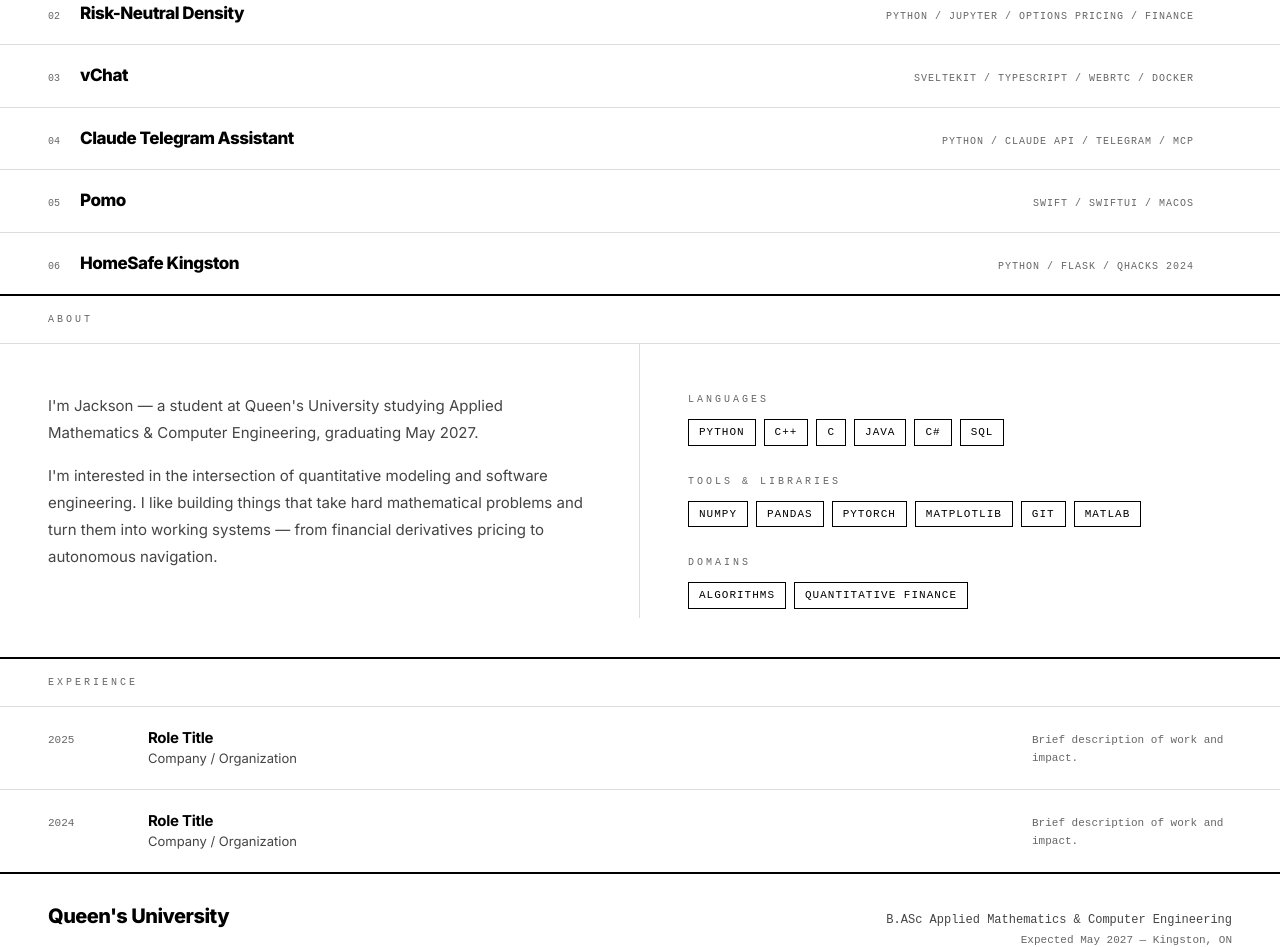
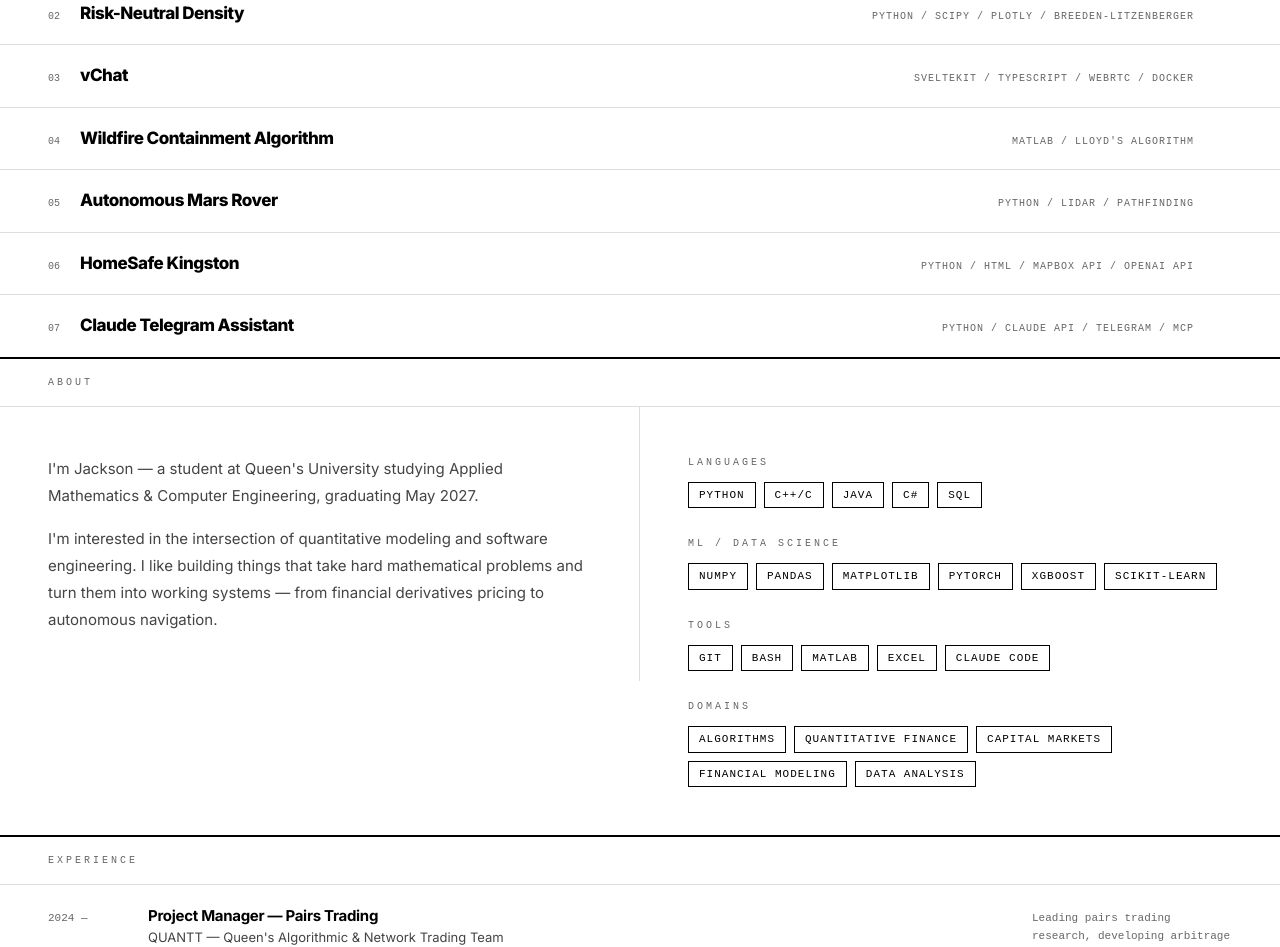
Before and after one commit to jcmcode/jack-portfolio, a Next.js app: page / in a window 1280 px wide. Shown: the part 700-1647 px from the top of the page. Built offline with nearby package versions, Linux system fonts and the light colour scheme.

Commit message:
feat: accurate experience from resume, real project stats, updated skills

```diff
--- a/src/data/experience.ts
+++ b/src/data/experience.ts
@@ -5,19 +5,40 @@ export interface Experience {
   description: string;
 }
 
-// These are intentional visible placeholders. Jackson will replace them
-// with real data from his resume. Do not try to source real data — commit as-is.
 export const experiences: Experience[] = [
   {
+    year: "2024 —",
+    role: "Project Manager — Pairs Trading",
+    company: "QUANTT — Queen's Algorithmic & Network Trading Team",
+    description:
+      "Leading pairs trading research, developing arbitrage algorithms using unsupervised clustering across 142 tickers.",
+  },
+  {
     year: "2025",
-    role: "Role Title",
-    company: "Company / Organization",
-    description: "Brief description of work and impact.",
+    role: "Data Transfer Assistant",
+    company: "Community Living Owen Sound and District",
+    description:
+      "Data migration and systems transfer work.",
   },
   {
     year: "2024",
-    role: "Role Title",
-    company: "Company / Organization",
-    description: "Brief description of work and impact.",
+    role: "Competitor",
+    company: "Rotman x Smith Market Simulation",
+    description:
+      "Placed 5th in liabilities trading and algorithmic trading competitions.",
+  },
+  {
+    year: "2023 — 24",
+    role: "Member",
+    company: "ESSDEV",
+    description:
+      "Designed and trained an ML snowboard coach using pressure sensor and motion data for trick feedback.",
+  },
+  {
+    year: "2021 — 23",
+    role: "Landscape Labourer",
+    company: "Hutten & Co. Land and Shore",
+    description:
+      "Landscaping and property maintenance.",
   },
 ];
--- a/src/data/projects.ts
+++ b/src/data/projects.ts
@@ -22,156 +22,180 @@ export const projects: Project[] = [
     slug: "pairs-trading",
     title: "QUANTT Pairs Trading",
     description:
-      "Quantitative trading framework that discovers and trades equity pairs through unsupervised clustering across 142 tickers and 5 sectors.",
+      "Arbitrage algorithm using unsupervised clustering to identify and trade correlated securities across 5 sectors.",
     tags: ["Python", "Scikit-learn", "Pandas", "Quantitative Finance"],
     status: "Complete",
     timeline: "2024 — 2025",
-    role: "QUANTT Research Group",
+    role: "Project Manager — QUANTT",
     githubUrl: "https://github.com/jcmcode/QUANTT-PairsTrading",
     stats: [
-      { value: "64%", label: "Profitability" },
+      { value: "64%", label: "Top-50 Profitability" },
       { value: "142", label: "Tickers Analyzed" },
-      { value: "5x", label: "vs Random Selection" },
+      { value: "940", label: "Significant Pairs" },
     ],
     sections: {
       overview:
-        "A quantitative trading research framework that discovers and trades equity pairs through unsupervised clustering. Instead of traditional cointegration, it identifies assets that repeatedly cluster together based on real-time feature similarity, then validates and backtests these persistent pairs across 142 tickers in 5 sectors.",
+        "Developed an arbitrage algorithm to trade pairs and an unsupervised clustering pipeline to identify correlated securities. Built as Project Manager for QUANTT — Queen's University Algorithmic and Network Trading Team.",
       approach:
-        "Used OPTICS, KMeans, and DBSCAN clustering to identify pairs based on feature similarity rather than price correlation. Validated pairs through a 5-test scored methodology with permutation testing. Applied Kalman-filtered hedge ratios for dynamic position sizing with 10bps transaction cost modeling.",
+        "Used OPTICS, KMeans, and DBSCAN clustering to identify pairs based on feature similarity rather than traditional cointegration. Validated pairs through a 5-test scored methodology with permutation testing. Applied Kalman-filtered hedge ratios for dynamic position sizing with 10bps transaction cost modeling.",
       results:
-        "Achieved 5x improvement over random pair selection (4.0% vs 0.8% pass rate). Identified 3,643 pairs exceeding 8% noise-adjusted frequency threshold. 64% profitability on top 50 pairs. 940 statistically significant pairs confirmed via permutation testing.",
+        "5x improvement over random pair selection (4.0% vs 0.8% pass rate). 3,643 pairs exceeded 8% noise-adjusted frequency threshold. 64% profitability on top 50 pairs out-of-sample. 940 statistically significant pairs confirmed via permutation testing across 142 tickers in 5 sectors.",
       learnings:
-        "Developed deep understanding of unsupervised learning applied to financial data. Learned the importance of rigorous statistical validation — permutation testing revealed that many seemingly profitable pairs were indistinguishable from noise without proper controls.",
+        "Rigorous statistical validation is essential — permutation testing revealed that many seemingly profitable pairs were indistinguishable from noise without proper controls. Managing a research team taught me to balance ambition with methodological discipline.",
     },
   },
   {
     slug: "risk-neutral-density",
     title: "Risk-Neutral Density",
     description:
-      "Implements Breeden-Litzenberger (1978) to extract market-implied probability distributions from SPY options data.",
-    tags: ["Python", "Jupyter", "Options Pricing", "Finance"],
-    status: "Complete",
-    timeline: "2025",
+      "Breeden-Litzenberger extraction to reconstruct market-implied probability distributions from option chains.",
+    tags: ["Python", "SciPy", "Plotly", "Breeden-Litzenberger"],
+    status: "In Progress",
+    timeline: "2025 — Present",
     role: "Solo Developer",
     githubUrl: "https://github.com/jcmcode/risk-neutral-density",
     stats: [
-      { value: "19", label: "Figures Generated" },
-      { value: "SPY", label: "Options Data" },
-      { value: "B-L", label: "Core Method" },
+      { value: "2-10x", label: "Tail Risk vs Lognormal" },
+      { value: "SPY", label: "Options Chain" },
+      { value: "B-L '78", label: "Core Method" },
     ],
     sections: {
       overview:
-        "Implements the Breeden-Litzenberger (1978) method to extract market-implied probability distributions from live SPY options data. Demonstrates how option prices encode forward-looking market expectations about asset price movements and tail risks.",
+        "Implementing Breeden-Litzenberger extraction to reconstruct market-implied probability distributions from option chains to analyze tail risk, skew, and directional bias relative to lognormal benchmarks.",
       approach:
-        "Live SPY options data acquisition and processing. Volatility smile extraction via Black-Scholes inversion using Brent's algorithm. Risk-neutral density recovery using butterfly spread approximation with cubic spline interpolation.",
+        "Live SPY options data acquisition. Volatility smile extraction via Black-Scholes inversion using Brent's algorithm. Risk-neutral density recovery using the second partial derivative of call prices with respect to strike (butterfly spread approximation) and cubic spline interpolation.",
       results:
-        "Generated 19 publication-quality figures showing market-implied distributions. Key empirical finding: the market assigns 2-10x more probability to large declines (10-20%) versus lognormal predictions, reflecting persistent post-1987 crash hedging demand.",
+        "Extracted risk-neutral densities showing the market assigns 2-10x more probability to large declines (10-20%) versus lognormal predictions — quantifying the persistent crash premium embedded in option prices since 1987.",
       learnings:
-        "Deepened understanding of how option markets price tail risk. The gap between risk-neutral and real-world distributions reveals the price of fear embedded in option markets.",
+        "The gap between risk-neutral and real-world distributions is where the money is. Understanding this spread is fundamental to derivatives pricing and tail risk hedging.",
     },
   },
   {
     slug: "vchat",
     title: "vChat",
     description:
-      "Self-hosted P2P encrypted video chat with zero accounts, tracking, or media servers. Supports 2-6 participants.",
+      "Self-hosted P2P encrypted video chat — zero accounts, zero tracking, zero media servers.",
     tags: ["SvelteKit", "TypeScript", "WebRTC", "Docker"],
     status: "Complete",
     timeline: "2025",
     role: "Solo Developer",
     githubUrl: "https://github.com/jcmcode/vchat",
     stats: [
-      { value: "P2P", label: "Architecture" },
-      { value: "E2E", label: "Encryption" },
-      { value: "6", label: "Max Participants" },
+      { value: "P2P", label: "No Central Server" },
+      { value: "E2EE", label: "DTLS-SRTP" },
+      { value: "2-6", label: "Participants" },
     ],
     sections: {
       overview:
-        "A self-hosted peer-to-peer encrypted video chat application with zero accounts, tracking, or media servers. Built for privacy — all media streams are encrypted end-to-end via WebRTC DTLS-SRTP with no data touching a central server.",
+        "A self-hosted peer-to-peer encrypted video chat application. Zero accounts, zero tracking, zero media servers. All media encrypted end-to-end via WebRTC DTLS-SRTP.",
       approach:
-        "SvelteKit frontend with TypeScript, Node.js WebSocket signaling server for peer discovery only. Docker + Caddy reverse proxy + Coturn TURN server for NAT traversal. Full mesh topology for up to 6 participants.",
+        "SvelteKit frontend with TypeScript. Node.js WebSocket signaling server for peer discovery only. Docker + Caddy reverse proxy + Coturn TURN server for NAT traversal. Full mesh topology.",
       results:
-        "Feature-complete video chat with screen sharing, file transfer, text chat, reactions, room passwords, and group admission control. Fully self-hostable with Docker Compose.",
+        "Feature-complete: video/audio calls, screen sharing, file transfer, text chat, reactions, room passwords, group admission control. Fully self-hostable via Docker Compose.",
       learnings:
-        "Learned the complexity of WebRTC — NAT traversal, STUN/TURN relay fallbacks, and the tradeoffs of mesh vs SFU topology. Building for privacy-first means rethinking assumptions about what needs to be centralized.",
+        "WebRTC is deceptively complex — NAT traversal, STUN/TURN fallbacks, and mesh vs SFU tradeoffs. Privacy-first architecture forces you to rethink what actually needs to be centralized.",
+    },
+  },
+  {
+    slug: "wildfire-containment",
+    title: "Wildfire Containment Algorithm",
+    description:
+      "UAV coordination algorithm using Lloyd's Algorithm to optimize wildfire containment coverage.",
+    tags: ["MATLAB", "Lloyd's Algorithm"],
+    status: "Complete",
+    timeline: "2024",
+    role: "Solo Developer",
+    stats: [
+      { value: "Lloyd's", label: "Core Algorithm" },
+      { value: "UAV", label: "Multi-Agent" },
+      { value: "MATLAB", label: "Implementation" },
+    ],
+    sections: {
+      overview:
+        "Developed a UAV coordination algorithm utilizing Lloyd's Algorithm to optimize wildfire containment coverage and effectively shrink wildfire radius.",
+      approach:
+        "Lloyd's algorithm iteratively computes Voronoi regions and repositions UAVs to the centroid of their coverage area, converging on an optimal spatial distribution around the fire perimeter.",
+      results:
+        "Algorithm converges on optimal containment positioning that adapts as the fire perimeter changes, effectively shrinking the wildfire radius through coordinated UAV coverage.",
+      learnings:
+        "Computational geometry applied to real-world optimization problems. Voronoi-based methods provide elegant solutions to multi-agent coordination.",
+    },
+  },
+  {
+    slug: "mars-rover",
+    title: "Autonomous Mars Rover",
+    description:
+      "Autonomous navigation algorithm using LiDAR sensor data to detect and avoid obstacles en route to a destination.",
+    tags: ["Python", "LiDAR", "Pathfinding"],
+    status: "Complete",
+    timeline: "2024",
+    role: "Solo Developer",
+    stats: [
+      { value: "LiDAR", label: "Obstacle Detection" },
+      { value: "Auto", label: "Navigation" },
+      { value: "Python", label: "Implementation" },
+    ],
+    sections: {
+      overview:
+        "Built an autonomous navigation algorithm for a Mars rover to navigate to a specified destination around multiple obstructions utilizing LiDAR sensor data to detect and avoid obstacles.",
+      approach:
+        "LiDAR point cloud processing to build a real-time obstacle map. Pathfinding with obstacle avoidance heuristics. Continuous replanning as new sensor data arrives.",
+      results:
+        "Rover successfully navigates to specified destinations while autonomously avoiding multiple obstructions detected via LiDAR.",
+      learnings:
+        "Autonomous decision-making under uncertainty. Real-time sensor data is noisy — robust filtering and conservative safety margins are essential.",
+    },
+  },
+  {
+    slug: "homesafe",
+    title: "HomeSafe Kingston",
+    description:
+      "AI-based safety-first route optimizer using crime and environmental data. QHacks 2024 — 6th Place.",
+    tags: ["Python", "HTML", "MapBox API", "OpenAI API"],
+    status: "QHacks 2024 — 6th Place",
+    timeline: "2024",
+    role: "Hackathon Team",
+    githubUrl: "https://github.com/jcmcode/HomeSafe-Kingston",
+    stats: [
+      { value: "6th", label: "QHacks 2024" },
+      { value: "AI", label: "Route Scoring" },
+      { value: "MapBox", label: "Visualization" },
+    ],
+    sections: {
+      overview:
+        "Created an AI-based safety-first route optimizer using crime and environmental data to give directions avoiding high-risk areas which other map tools would not avoid.",
+      approach:
+        "Aggregated Kingston crime data and environmental risk factors. Built route scoring with OpenAI API for risk assessment. MapBox API for visualization and route rendering.",
+      results:
+        "Placed 6th overall at QHacks 2024. Judges highlighted the practical impact — generating routes that actively avoid high-risk areas, something Google Maps and Apple Maps don't do.",
+      learnings:
+        "Scoping aggressively under 36-hour time pressure. Dividing work effectively in a team and presenting technical work to non-technical judges.",
     },
   },
   {
     slug: "claude-telegram",
     title: "Claude Telegram Assistant",
     description:
-      "Personal AI assistant integrating Telegram with Claude Code CLI, with autonomous routines and a skill system.",
+      "Personal AI assistant bridging Telegram with Claude Code CLI — autonomous routines, skill system, persistent memory.",
     tags: ["Python", "Claude API", "Telegram", "MCP"],
     status: "Complete",
     timeline: "2025",
     role: "Solo Developer",
     githubUrl: "https://github.com/jcmcode/claude-telegram-assistant",
     stats: [
-      { value: "MCP", label: "Protocol" },
-      { value: "Auto", label: "Routines" },
-      { value: "3-Tier", label: "Memory" },
+      { value: "MCP", label: "Tool Protocol" },
+      { value: "3-Tier", label: "Memory System" },
+      { value: "Auto", label: "Heartbeat Routines" },
     ],
     sections: {
       overview:
-        "A personal assistant that integrates Telegram messaging with Claude Code CLI, giving Claude access to a full tool ecosystem — calendar, email, reminders, browser, files — via Telegram commands and autonomous heartbeat routines.",
+        "A personal assistant integrating Telegram with Claude Code CLI, giving Claude access to calendar, email, reminders, browser, and files via Telegram commands and autonomous scheduled routines.",
       approach:
-        "Skill system with keyword/regex auto-detection for commands (+email, +schedule, +remind, +task). Three-tier memory architecture: hot context, index, and knowledge tree. Autonomous heartbeat routines for morning briefings, midday checks, and evening summaries via launchd scheduling.",
+        "Skill system with keyword/regex auto-detection (+email, +schedule, +remind, +task). Three-tier memory: hot context, index, and knowledge tree. Autonomous heartbeat routines via launchd for morning briefings, midday checks, evening summaries.",
       results:
-        "Functional personal assistant with 2-hour session persistence, task queue for autonomous execution, and full MCP tool integration. Handles daily scheduling, email drafting, and proactive reminders without manual invocation.",
+        "Functional daily assistant with 2-hour session persistence, autonomous task execution, and full MCP tool integration. Handles scheduling, email drafting, and proactive reminders without manual invocation.",
       learnings:
-        "Learned about designing agentic systems that balance autonomy with user control. The three-tier memory architecture was essential — without it, context degradation made the assistant unreliable across sessions.",
-    },
-  },
-  {
-    slug: "pomo",
-    title: "Pomo",
-    description:
-      "Lightweight native macOS Pomodoro timer with dual-ring display and menu bar integration.",
-    tags: ["Swift", "SwiftUI", "macOS"],
-    status: "Complete",
-    timeline: "2025",
-    role: "Solo Developer",
-    githubUrl: "https://github.com/jcmcode/pomo",
-    stats: [
-      { value: "Swift 6", label: "Language" },
-      { value: "Native", label: "macOS App" },
-      { value: "3", label: "Presets" },
-    ],
-    sections: {
-      overview:
-        "A lightweight native macOS Pomodoro timer with a dual-ring visual display, menu bar integration with progress indicator, and customizable work/break intervals.",
-      approach:
-        "Built with SwiftUI targeting macOS 14+. Three presets (Classic 25/5, Deep Work 50/10, Short Sprint 15/3) plus custom sequences. Granular notification system with system alerts, audio cues, and menu bar visual indicators.",
-      results:
-        "Clean, focused timer app that stays out of the way. Menu bar integration means it's always accessible without cluttering the desktop. Light/dark mode support follows system preferences.",
-      learnings:
-        "First native macOS app. Learned SwiftUI's declarative approach and the nuances of menu bar app development — managing window lifecycle and background execution differently from standard apps.",
-    },
-  },
-  {
-    slug: "homesafe",
-    title: "HomeSafe Kingston",
-    description:
-      "Crime safety analysis tool for Kingston with route safety recommendations. Built at QHacks 2024, placing 6th.",
-    tags: ["Python", "Flask", "QHacks 2024"],
-    status: "QHacks 2024 — 6th Place",
-    timeline: "2024",
-    role: "Hackathon Team",
-    githubUrl: "https://github.com/jcmcode/HomeSafe-Kingston",
-    stats: [
-      { value: "6th", label: "QHacks Placement" },
-      { value: "36h", label: "Build Time" },
-      { value: "Flask", label: "Web Framework" },
-    ],
-    sections: {
-      overview:
-        "A crime safety analysis tool for Kingston that processes crime statistics and incident data, providing route safety recommendations via a Flask web interface.",
-      approach:
-        "Aggregated Kingston crime data from CSV datasets. Built a safe routing engine (safe_router.py) that scores route segments based on historical incident density. Flask web app for visualization and route input.",
-      results:
-        "Placed 6th overall at QHacks 2024. Judges highlighted the practical impact and clean UX of the safety route recommendations.",
-      learnings:
-        "First major hackathon experience. Learned to scope aggressively under time pressure, divide work effectively in a team, and present technical work to non-technical judges.",
+        "Agentic systems need clear boundaries between autonomy and user control. The three-tier memory architecture was the difference between a reliable assistant and one that forgot everything between sessions.",
     },
   },
 ];
--- a/src/lib/constants.ts
+++ b/src/lib/constants.ts
@@ -21,7 +21,8 @@ export const SOCIAL_LINKS = [
 ];
 
 export const SKILLS: { category: string; items: string[] }[] = [
-  { category: "Languages", items: ["Python", "C++", "C", "Java", "C#", "SQL"] },
-  { category: "Tools & Libraries", items: ["NumPy", "Pandas", "PyTorch", "Matplotlib", "Git", "MATLAB"] },
-  { category: "Domains", items: ["Algorithms", "Quantitative Finance"] },
+  { category: "Languages", items: ["Python", "C++/C", "Java", "C#", "SQL"] },
+  { category: "ML / Data Science", items: ["NumPy", "Pandas", "Matplotlib", "PyTorch", "XGBoost", "Scikit-learn"] },
+  { category: "Tools", items: ["Git", "Bash", "MATLAB", "Excel", "Claude Code"] },
+  { category: "Domains", items: ["Algorithms", "Quantitative Finance", "Capital Markets", "Financial Modeling", "Data Analysis"] },
 ];
```
